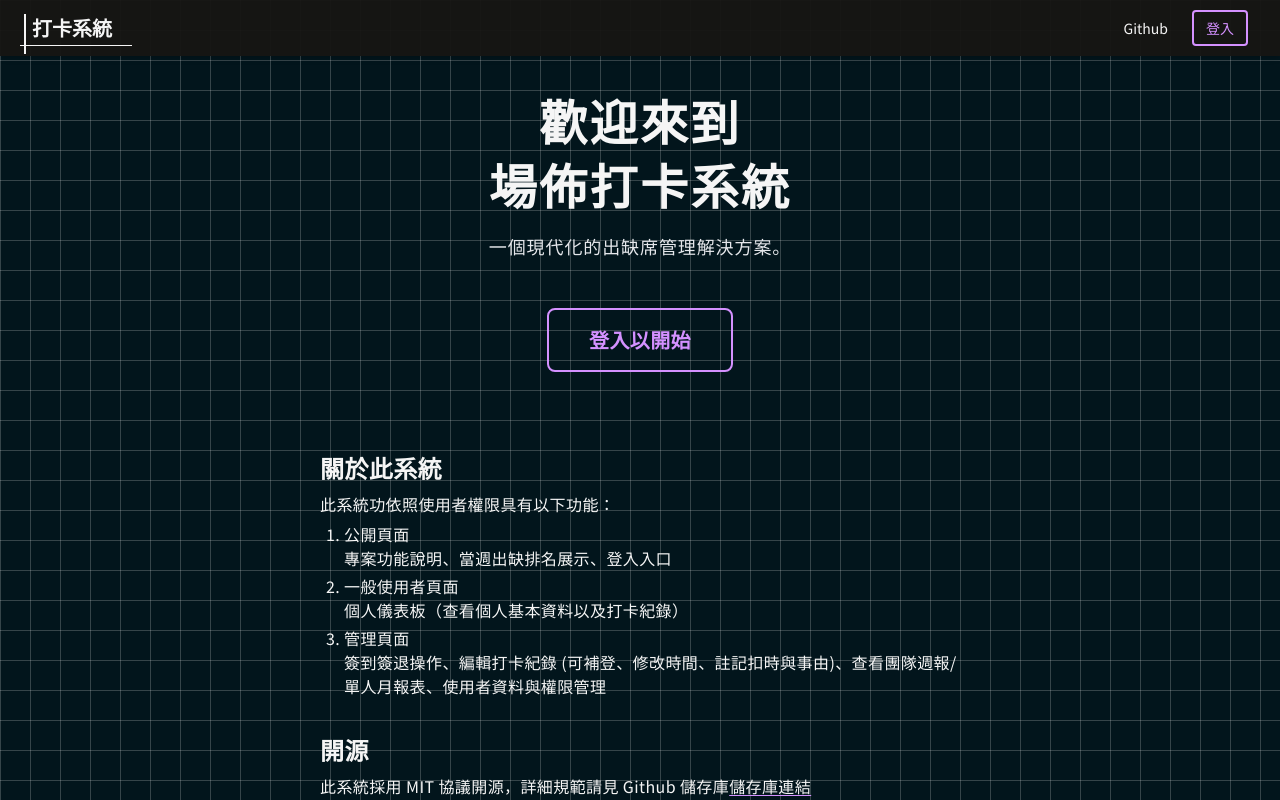
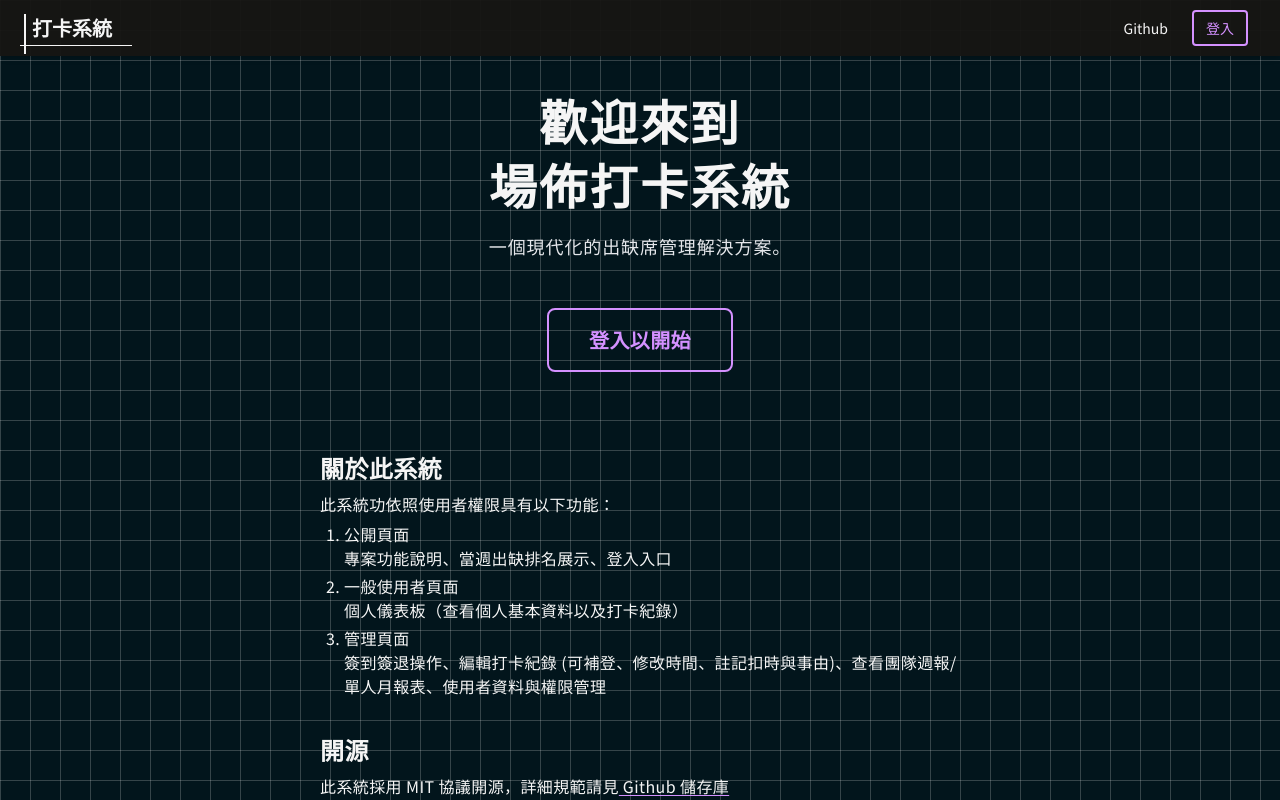
Before and after one commit to jx06T/time-and-attendance-system, a React (Vite) app: page / in a window 1280 px wide. Shown: the top 800 px of the page. Built offline with nearby package versions, Linux system fonts and the light colour scheme; no server answers; the database is empty; what html5-qrcode would draw is missing.

Commit message:
Update Landing.tsx

```diff
--- a/src/pages/Landing.tsx
+++ b/src/pages/Landing.tsx
@@ -85,7 +85,7 @@ const LandingPage = () => {
                     <h1 className=' text-2xl font-bold mb-2'>
                         開源
                     </h1>
-                    <p>此系統採用 MIT 協議開源，詳細規範請見 Github 儲存庫<a className=' decoration-accent-li underline underline-offset-2' href="https://github.com/jx06T/time-and-attendance-system">儲存庫連結</a></p>
+                    <p>此系統採用 MIT 協議開源，詳細規範請見<a className=' decoration-accent-li underline underline-offset-2' href="https://github.com/jx06T/time-and-attendance-system"> Github 儲存庫</a></p>
                 </div>
                 <div>
                     <h1 className=' text-2xl font-bold mb-3'>
```
